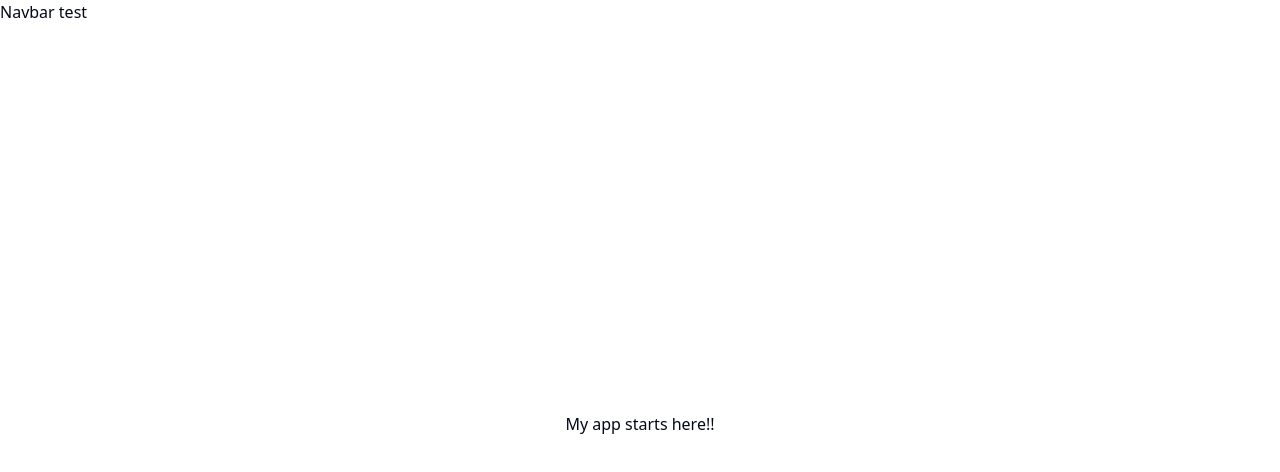
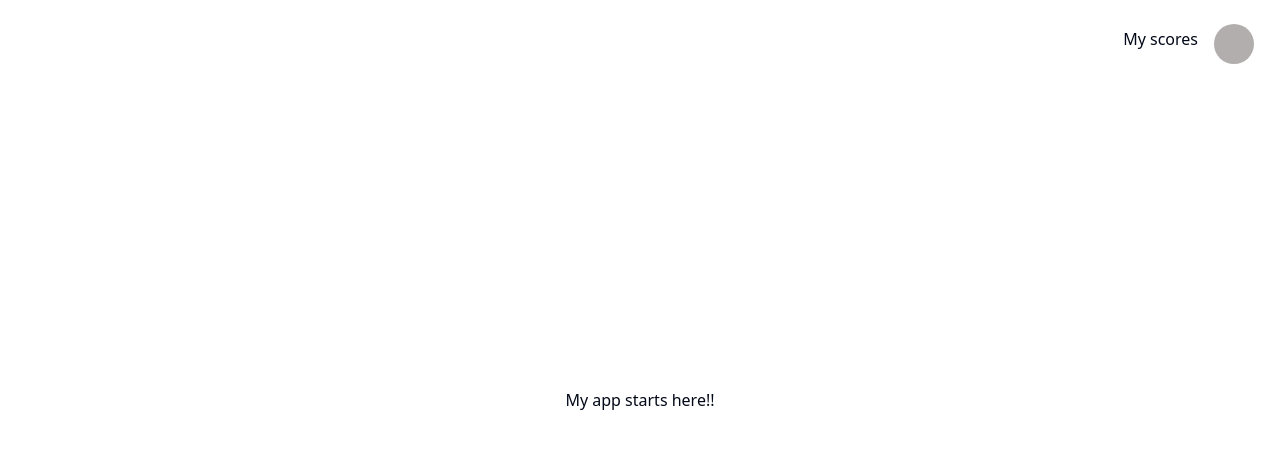
Before and after one commit to mcosme000/t3-trivia-game, a Next.js app: page / in a window 1280 px wide. Shown: the top 472 px of the page. Built offline with nearby package versions, Linux system fonts and the light colour scheme; no server answers.

Commit message:
feat/add default image when user is not logged in

```diff
--- a/src/components/Organisms/navbar/index.tsx
+++ b/src/components/Organisms/navbar/index.tsx
@@ -1,9 +1,19 @@
-import { getSession } from "next-auth/react";
+import { getSession, useSession } from "next-auth/react";
+import AtomsAvatar from "@/components/atoms/avatar";
 
 const OrganismsNavbar = () => {
+  const { data: session } = useSession();
+
   return (
-    <nav>
-      <p>Navbar test</p>
+    <nav className="absolute right-5 flex px-4 py-6 items-center gap-4">
+      <p>My scores</p>
+      <div className="w-[30px] h-[30px] rounded-full">
+        <AtomsAvatar
+          src={session?.user.image || "/images.png"}
+          alt="user's avatar"
+          className="h-full w-full"
+        />
+      </div>
     </nav>
   );
 };
--- a/src/components/atoms/avatar/index.tsx
+++ b/src/components/atoms/avatar/index.tsx
@@ -1,14 +1,15 @@
 import { Avatar, AvatarFallback, AvatarImage } from "@/components/ui/avatar";
 
 interface AtomAvatarProps {
+  className?: string;
   src: string | undefined;
   alt?: string;
 }
 
-const AtomsAvatar: React.FC<AtomAvatarProps> = ({ src, alt }) => {
+const AtomsAvatar = ({ className, src, alt }: AtomAvatarProps) => {
   return (
     <Avatar>
-      <AvatarImage src={src} alt={alt} />
+      <AvatarImage className={className} src={src} alt={alt} />
     </Avatar>
   );
 };
```
Also changed, not shown: public/images.png (added).
